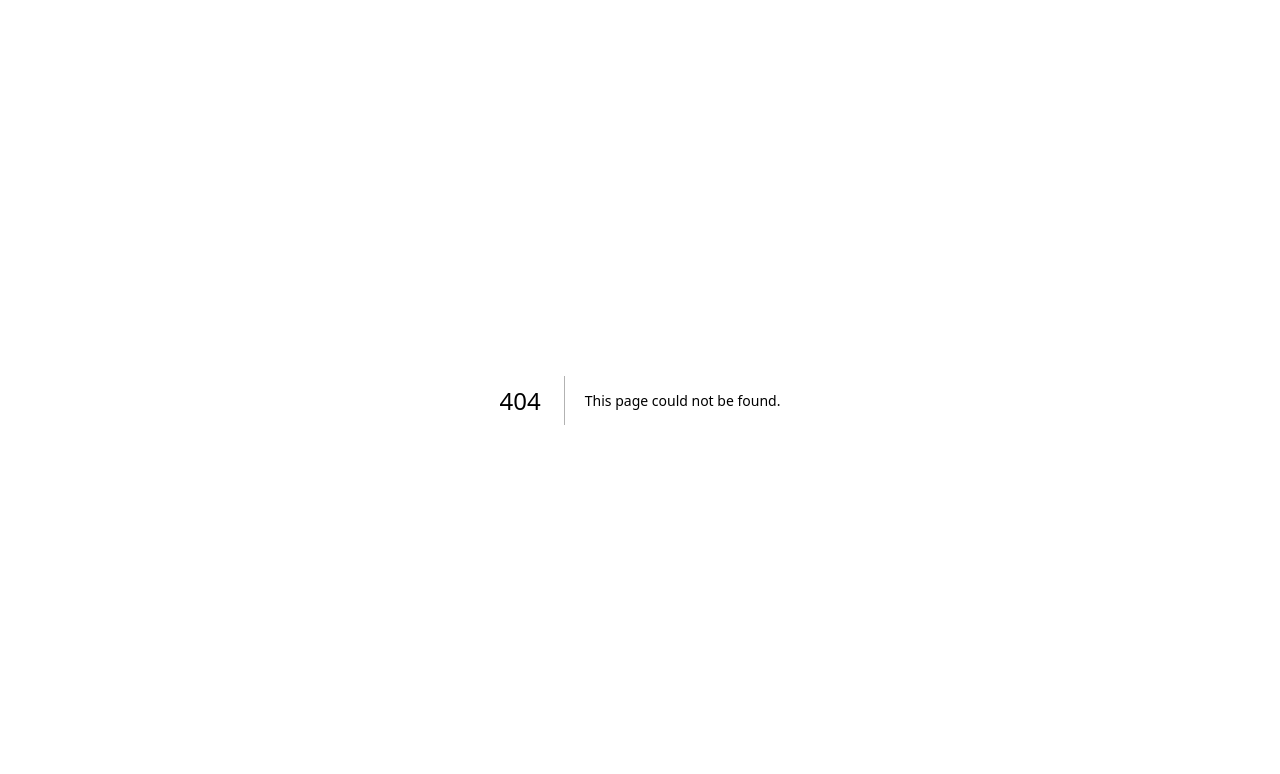
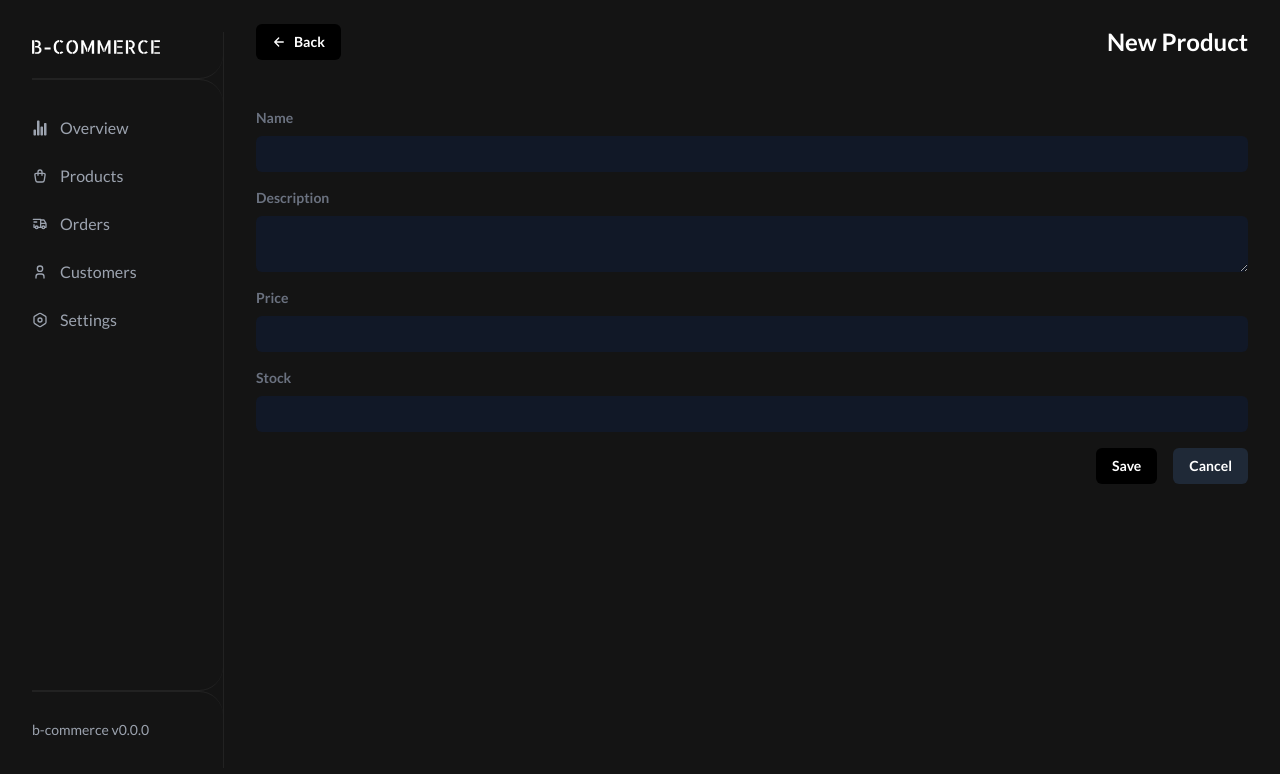
Before and after one commit to MohamedBechirMejri/b-commerce, a Next.js app: page /admin/products/new in a window 1280 px wide. Before the commit this address had no page. Shown: the top 774 px of the page. Built offline with nearby package versions, Linux system fonts and the light colour scheme.

Commit message:
add new product page

```diff
--- /dev/null
+++ b/app/admin/products/new/page.tsx
@@ -0,0 +1,91 @@
+import Link from "next/link";
+import { IoArrowBackOutline } from "react-icons/io5";
+
+export default function () {
+  return (
+    <div className="min-h-full">
+      <div className="flex items-center justify-between px-8 py-6">
+        <Link
+          href="/admin/products"
+          className="flex items-center justify-center gap-2 rounded-md bg-black px-4 py-2 text-sm font-semibold text-white hover:bg-gray-800"
+        >
+          <IoArrowBackOutline />
+          <span>Back</span>
+        </Link>
+        <h1 className="text-2xl font-bold">New Product</h1>
+      </div>
+      <div className="px-8 py-6">
+        <form className="w-full">
+          <div className="flex flex-col gap-4">
+            <div className="flex flex-col gap-2">
+              <label
+                htmlFor="name"
+                className="text-sm font-semibold text-gray-500"
+              >
+                Name
+              </label>
+              <input
+                type="text"
+                id="name"
+                className="rounded-md bg-gray-900 px-4 py-2 text-sm text-gray-500"
+              />
+            </div>
+            <div className="flex flex-col gap-2">
+              <label
+                htmlFor="description"
+                className="text-sm font-semibold text-gray-500"
+              >
+                Description
+              </label>
+              <textarea
+                id="description"
+                className="rounded-md bg-gray-900 px-4 py-2 text-sm text-gray-500"
+              />
+            </div>
+            <div className="flex flex-col gap-2">
+              <label
+                htmlFor="price"
+                className="text-sm font-semibold text-gray-500"
+              >
+                Price
+              </label>
+              <input
+                type="number"
+                id="price"
+                className="rounded-md bg-gray-900 px-4 py-2 text-sm text-gray-500"
+              />
+            </div>
+            <div className="flex flex-col gap-2">
+              <label
+                htmlFor="stock"
+                className="text-sm font-semibold text-gray-500"
+              >
+                Stock
+              </label>
+              <input
+                type="number"
+                id="stock"
+                className="rounded-md bg-gray-900 px-4 py-2 text-sm text-gray-500"
+              />
+            </div>
+
+            <div className="flex items-center justify-end gap-4">
+              <button
+                type="submit"
+                className="flex items-center justify-center gap-2 rounded-md bg-black px-4 py-2 text-sm font-semibold text-white hover:bg-gray-800"
+              >
+                <span>Save</span>
+              </button>
+              <button
+                type="button"
+                className="flex items-center justify-center gap-2 rounded-md bg-gray-800 px-4 py-2 text-sm font-semibold text-white hover:bg-gray-700"
+              >
+                <span>Cancel</span>
+              </button>
+            </div>
+          </div>
+        </form>
+      </div>
+    </div>
+  );
+}
--- a/app/admin/products/page.tsx
+++ b/app/admin/products/page.tsx
@@ -52,7 +52,7 @@ export default function () {
           </thead>
           <tbody className="bg-gray-900">
             {products.map((product) => (
-              <ProductLink product={product} />
+              <ProductLink key={"product" + product.id} product={product} />
             ))}
           </tbody>
         </table>
```
